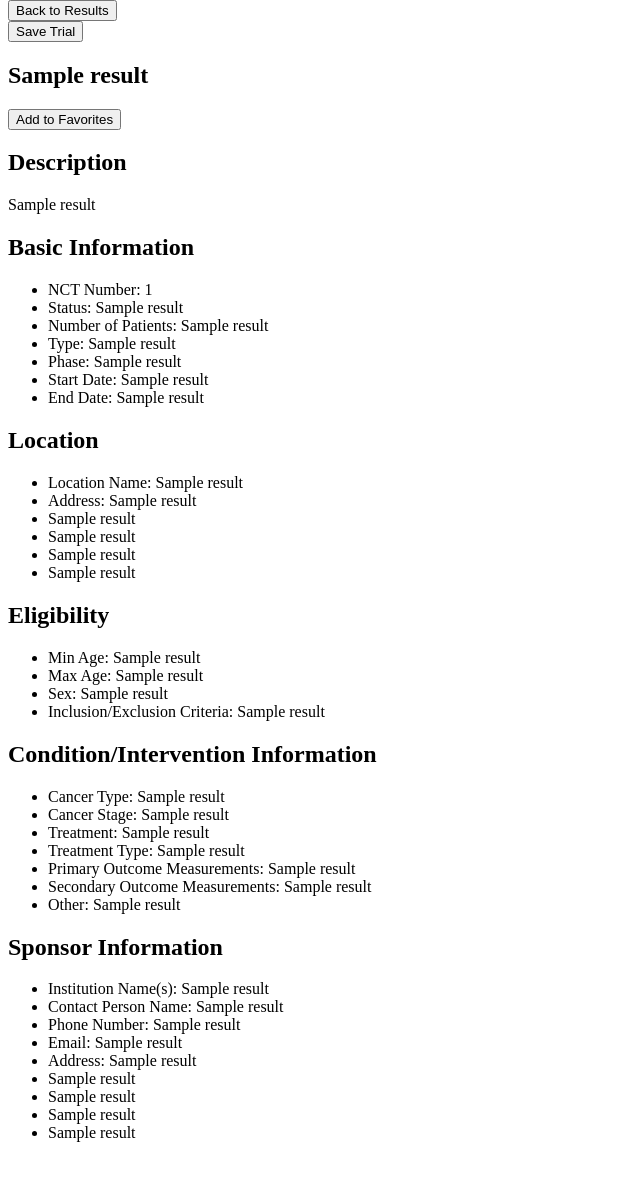
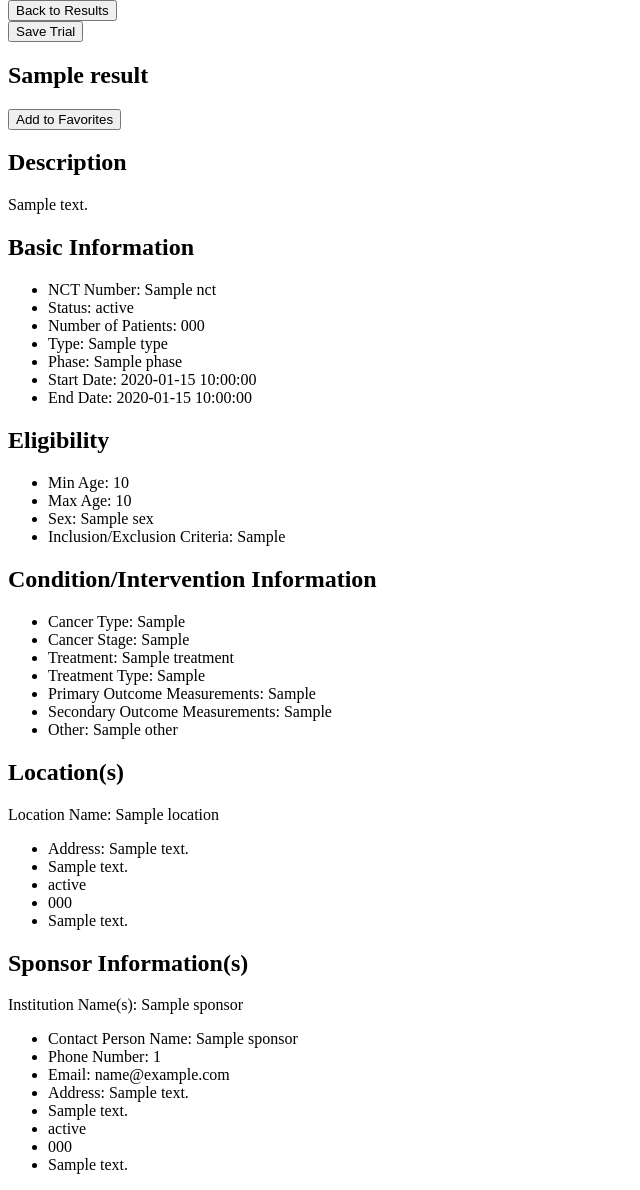
Before and after one commit to honganndo/Cancer-Clinical-Trial-Database, a Flask app: template templates/trialpage.html in a window 1280 px wide. Shown: the part 123-1313 px from the top of the page, without its empty margins (0-640 px from the left). Before the commit the page ends 1265 px from the top, so only its background shows below. Run offline with Flask 3, Linux system fonts and the light colour scheme; the template is opened without the code that fills it: most values are stand-ins (such as "Sample title", 1, 10 or a date in 2020); parts of the project's set-up code (start-up, migrations or seed data) failed here and were passed over; some libraries are stand-ins or nearby versions.

Commit message:
Fixed duplicate entries in trialpage.

```diff
--- a/templates/trialpage.html
+++ b/templates/trialpage.html
@@ -15,7 +15,7 @@
     </form>
 
     {% for result in results %}
-    <h1>{{ result[1] }}</h1>
+    <h1>{{ result.trial_name }}</h1>
 
 
     <form action="{{ url_for('add_save') }}" method="POST">
@@ -24,64 +24,66 @@
     </form>
 
     <h2>Description</h2>
-    <p>{{ result[2] }}</p>
+    <p>{{ result.description }}</p>
 
     <h2>Basic Information</h2>
     <ul>
-        <li>NCT Number: {{ result[0] }}</li>
-        <li>Status: {{ result[3] }}</li>
-        <li>Number of Patients: {{ result[4] }}</li>
-        <li>Type: {{ result[5] }}</li>
-        <li>Phase: {{ result[6] }}</li>
-        <li>Start Date: {{ result[7] }}</li>
-        <li>End Date: {{ result[8] }}</li>
-    </ul>
-
-    <h2>Location</h2>
-    <ul>
-      <li>Location Name: {{ result[29] }}</li>
-      <li>Address: {{ result[30] }}</li>
-      <li>         {{ result[31] }}</li>
-      <li>         {{ result[32] }}</li>
-      <li>         {{ result[33] }}</li>
-      <li>         {{ result[34] }}</li>
+        <li>NCT Number: {{ result.nct }}</li>
+        <li>Status: {{ result.status }}</li>
+        <li>Number of Patients: {{ result.number_of_patients }}</li>
+        <li>Type: {{ result.type }}</li>
+        <li>Phase: {{ result.phase }}</li>
+        <li>Start Date: {{ result.start_date }}</li>
+        <li>End Date: {{ result.end_date }}</li>
     </ul>
 
     <h2>Eligibility</h2>
     <ul>
-      <li>Min Age: {{ result[23] }}</li>
-      <li>Max Age: {{ result[24] }}</li>
-      <li>Sex: {{ result[25] }}</li>
-      <li>Inclusion/Exclusion Criteria: {{ result[26] }}</li>
+      <li>Min Age: {{ result.min_age }}</li>
+      <li>Max Age: {{ result.max_age }}</li>
+      <li>Sex: {{ result.sex }}</li>
+      <li>Inclusion/Exclusion Criteria: {{ result.inclusion_exclusion_criteria }}</li>
     </ul>
 
     <h2>Condition/Intervention Information</h2>
     <ul>
-      <li>Cancer Type: {{ result[42] }}</li>
-      <li>Cancer Stage: {{ result[43] }}</li>
-      <li>Treatment: {{ result[44] }}</li>
-      <li>Treatment Type: {{ result[45] }}</li>
-      <li>Primary Outcome Measurements: {{ result[35] }}</li>
-      <li>Secondary Outcome Measurements: {{ result[36] }}</li>
-      <li>Other: {{ result[37] }}</li>
+      <li>Cancer Type: {{ result.cancer_type }}</li>
+      <li>Cancer Stage: {{ result.cancer_stage }}</li>
+      <li>Treatment: {{ result.treatment }}</li>
+      <li>Treatment Type: {{ result.treatment_type }}</li>
+      <li>Primary Outcome Measurements: {{ result.primary_measurements }}</li>
+      <li>Secondary Outcome Measurements: {{ result.secondary_measurements }}</li>
+      <li>Other: {{ result.other }}</li>
     </ul>
+    {% endfor %}
 
-    <h2>Sponsor Information</h2>
+    <h2>Location(s)</h2>
+    {% for location in locations %}
+    Location Name: {{ location.location_name }}
     <ul>
-      <li>Institution Name(s): {{ result[12] }}</li>
-      <li>Contact Person Name: {{ result[14] }}</li>
-      <li>Phone Number: {{ result[15] }}</li>
-      <li>Email: {{ result[16] }}</li>
-      <li>Address: {{ result[17] }}</li>
-      <li>         {{ result[18] }}</li>
-      <li>         {{ result[19] }}</li>
-      <li>         {{ result[20] }}</li>
-      <li>         {{ result[21] }}</li>
+      <li>Address: {{ location.address_street }}</li>
+      <li>         {{ location.address_city }}</li>
+      <li>         {{ location.address_state }}</li>
+      <li>         {{ location.address_zipcode }}</li>
+      <li>         {{ location.address_country }}</li>
+    </ul>
+    {% endfor %}
 
+    <h2>Sponsor Information(s)</h2>
+    {% for sponsor in sponsors %}
+    Institution Name(s): {{ sponsor.institution_name }}
+    <ul>
+      <li>Contact Person Name: {{ sponsor.contact_person_name }}</li>
+      <li>Phone Number: {{ sponsor.phone_number }}</li>
+      <li>Email: {{ sponsor.email }}</li>
+      <li>Address: {{ sponsor.address_street }}</li>
+      <li>         {{ sponsor.address_city }}</li>
+      <li>         {{ sponsor.address_state }}</li>
+      <li>         {{ sponsor.address_zipcode }}</li>
+      <li>         {{ sponsor.address_country }}</li>
+    </ul>
+    {% endfor %}
 
-    </ul>
   </body>
 
-  {% endfor %}
-
 {% endblock %}
```
Also changed, not shown: server.py (+17 -7 lines).
